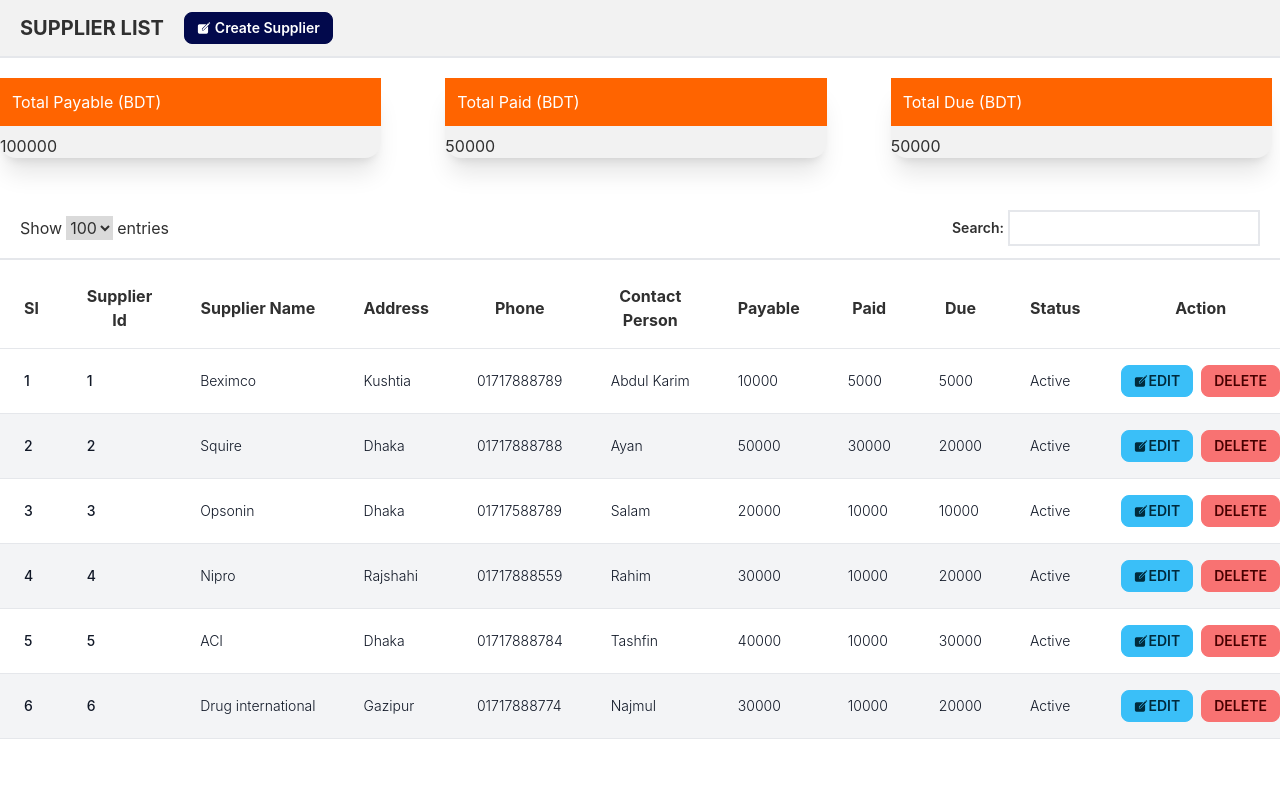
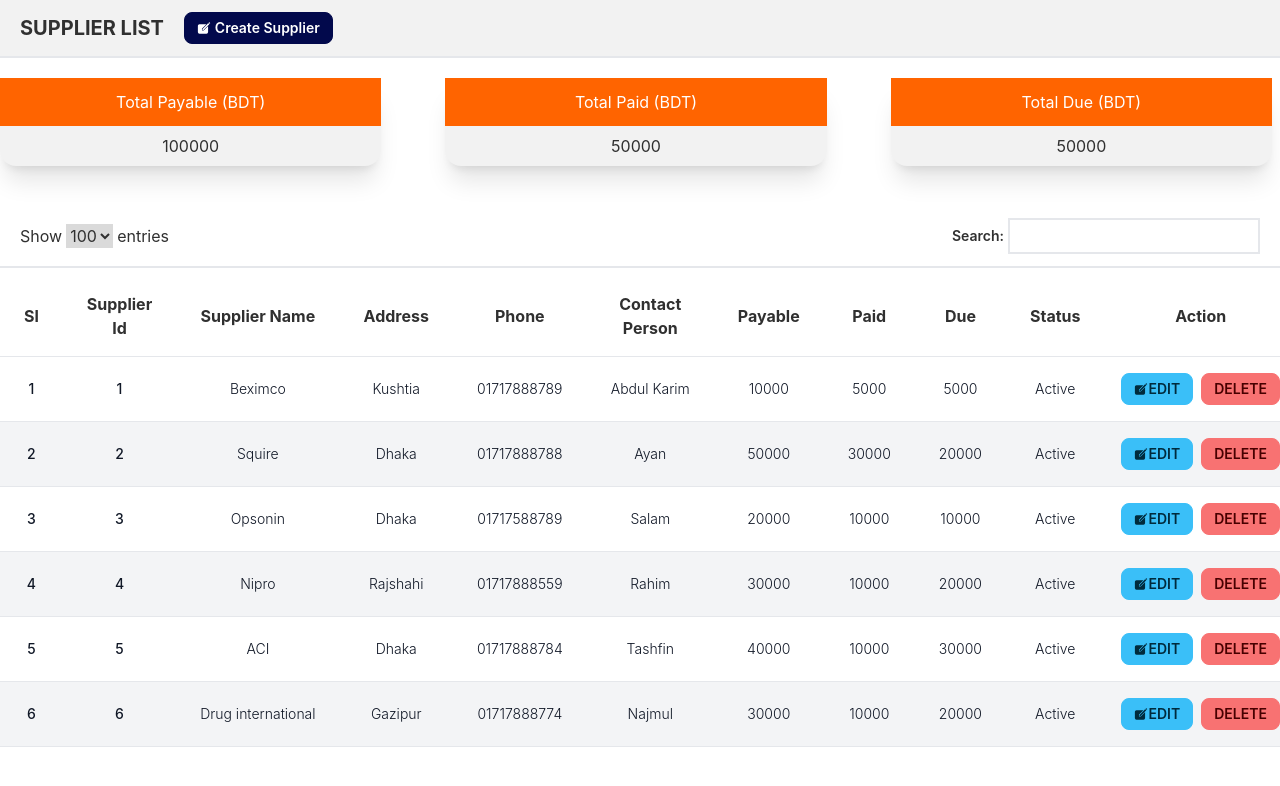
Before and after one commit to md-najmul-haque/medical-store-software, a React (Create React App) app: page /supplierList in a window 1280 px wide. Shown: the top 786 px of the page. Built offline with nearby package versions, Linux system fonts and the light colour scheme; what tw-elements would draw is missing.

Commit message:
updated supplier list

```diff
--- a/src/App.js
+++ b/src/App.js
@@ -1,10 +1,7 @@
 import { RouterProvider } from "react-router-dom";
 import router from './Routes/Routes';
 
-
 function App() {
-
-
 
   return (
     <div>
--- a/src/Routes/Routes.js
+++ b/src/Routes/Routes.js
@@ -1,4 +1,3 @@
-import { Children } from "react";
 import { createBrowserRouter } from "react-router-dom";
 import AddCategory from "../components/AddCategory";
 import AddSupplier from "../components/AddSupplier";
@@ -14,7 +13,7 @@ const router = createBrowserRouter([
         children: [
             {
                 path: "/",
-                element: <Dashboard />
+                element: <AddSupplier />
             },
             {
                 path: "/supplierList",
--- a/src/components/CategoryList.js
+++ b/src/components/CategoryList.js
@@ -11,7 +11,7 @@ const CategoryList = () => {
         <div className='bg-white h-screen'>
             <div className='bg-base-100 py-3 px-5 border-b-2 flex items-center'>
                 <h1 className='uppercase text-xl font-bold text-left'>Category List</h1>
-                <Link to='/addCategory' className="btn btn-primary text-white normal-case btn-sm ml-5" ><span className="mr-1"><IoIosCreate /></span> Create Category</Link>
+                <Link to='addCategory' className="btn btn-primary text-white normal-case btn-sm ml-5" ><span className="mr-1"><IoIosCreate /></span> Create Category</Link>
             </div>
 
             <div className='py-3 px-5 mt-10 border-b-2 flex justify-between items-center'>
@@ -39,7 +39,7 @@ const CategoryList = () => {
                 <div class="overflow-x-auto sm:-mx-6 lg:-mx-8">
                     <div class="py-2 inline-block min-w-full sm:px-6 lg:px-8">
                         <div class="overflow-hidden">
-                            <table class="min-w-full">
+                            <table class="min-w-full text-center">
                                 <thead class="bg-white border-b">
                                     <tr>
                                         <th scope="col" class="px-6 py-4">
--- a/src/components/SupplierList.js
+++ b/src/components/SupplierList.js
@@ -15,21 +15,21 @@ const SupplierList = () => {
             </div>
             <div className="flex gap-16 justify-end mt-5 mr-2">
                 <div className="card w-96 p-0 bg-base-100 shadow-xl">
-                    <div className="card-body p-0">
+                    <div className="card-body text-center px-0 pt-0 pb-2">
                         <h2 className="bg-secondary p-3 text-white">Total Payable (BDT)</h2>
                         <p>100000</p>
                     </div>
                 </div>
 
                 <div className="card w-96 p-0 bg-base-100 shadow-xl">
-                    <div className="card-body p-0">
+                    <div className="card-body text-center px-0 pt-0 pb-2">
                         <h2 className="bg-secondary p-3 text-white">Total Paid (BDT)</h2>
                         <p>50000</p>
                     </div>
                 </div>
 
                 <div className="card w-96 p-0 bg-base-100 shadow-xl">
-                    <div className="card-body p-0">
+                    <div className="card-body text-center px-0 pt-0 pb-2">
                         <h2 className="bg-secondary p-3 text-white">Total Due (BDT)</h2>
                         <p>50000</p>
                     </div>
@@ -62,7 +62,7 @@ const SupplierList = () => {
                 <div class="overflow-x-auto sm:-mx-6 lg:-mx-8">
                     <div class="py-2 inline-block min-w-full sm:px-6 lg:px-8">
                         <div class="overflow-hidden">
-                            <table class="min-w-full">
+                            <table class="min-w-full text-center">
                                 <thead class="bg-white border-b">
                                     <tr>
                                         <th scope="col" class="px-6 py-4">
```
